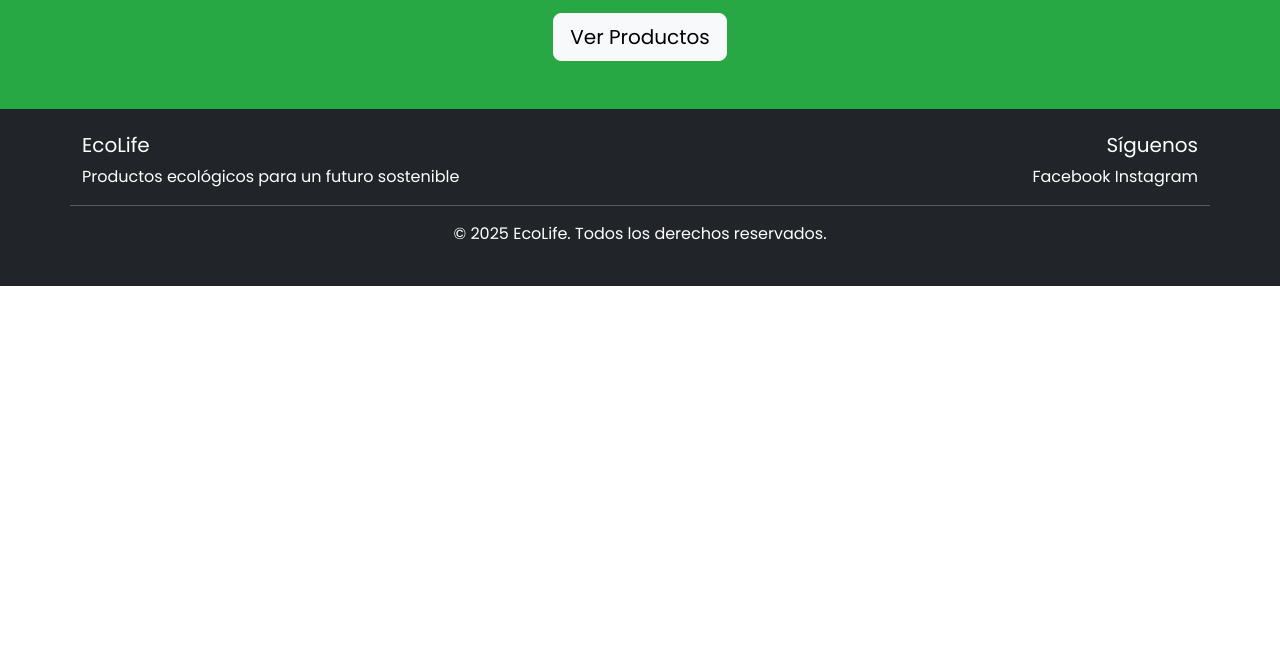
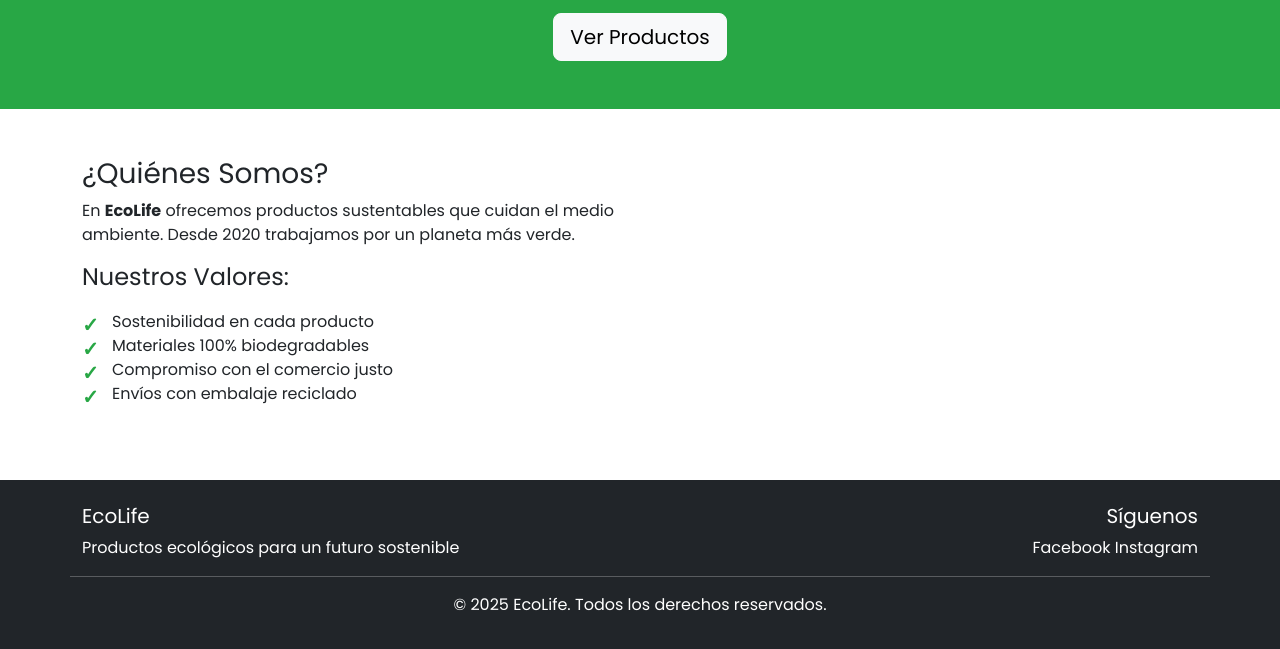
Before and after one commit to FernandoMoyano2121/Modulo1-ProyectoFinal-Icaro, a plain HTML site: page index.html in a window 1280 px wide. Shown: the part 171-820 px from the top of the page. Drawn offline with nearby package versions, Linux system fonts and the light colour scheme.

Commit message:
seccion principal

```diff
--- a/css/styles.css
+++ b/css/styles.css
@@ -43,3 +43,22 @@ a {
 .hero-section:hover {
   transform: scale(1.02);
 }
+
+/* ===== CLASE PERSONALIZADA 2: Custom List ===== */
+
+.custom-list {
+  list-style: none;
+  padding: 10px 0;
+  padding-left: 30px;
+  position: relative;
+}
+
+.custom-list li::before {
+  content: "✓";
+
+  color: var(--color-primary);
+  font-weight: bold;
+  font-size: 20px;
+  position: absolute;
+  left: 0;
+}
--- a/index.html
+++ b/index.html
@@ -47,6 +47,28 @@
       </div>
     </section>
 
+    <main class="container my-5">
+      <section class="row">
+        <div class="col-md-6">
+          <h3>¿Quiénes Somos?</h3>
+          <p>
+            En <strong>EcoLife</strong> ofrecemos productos sustentables que
+            cuidan el medio ambiente. Desde 2020 trabajamos por un planeta más
+            verde.
+          </p>
+          <h4>Nuestros Valores:</h4>
+          <ul class="custom-list">
+            <li>Sostenibilidad en cada producto</li>
+            <li>Materiales 100% biodegradables</li>
+            <li>Compromiso con el comercio justo</li>
+            <li>Envíos con embalaje reciclado</li>
+          </ul>
+        </div>
+        <div class="col-md-6"></div>
+      </section>
+      <section></section>
+    </main>
+
     <!-- footer (el mismo para todas las paginas) -->
     <footer class="bg-dark text-white py-4">
       <div class="container">
```
